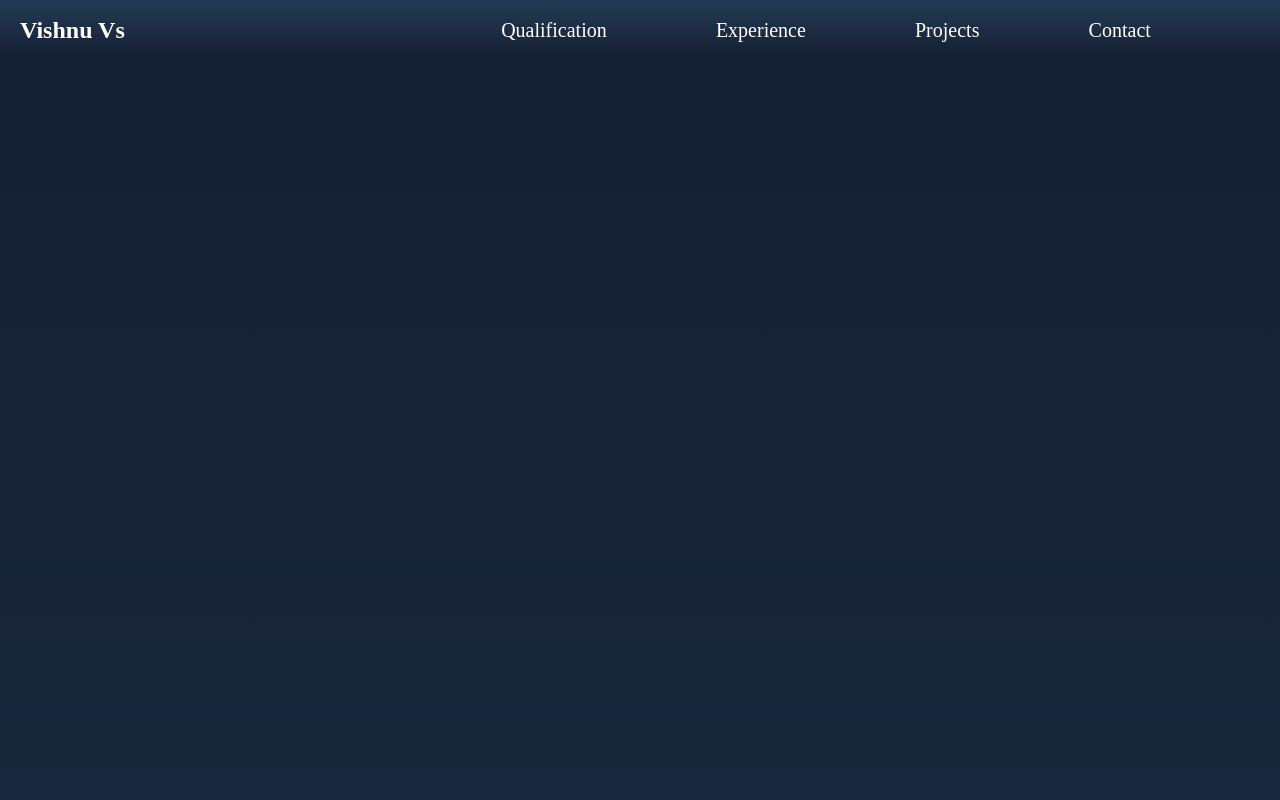
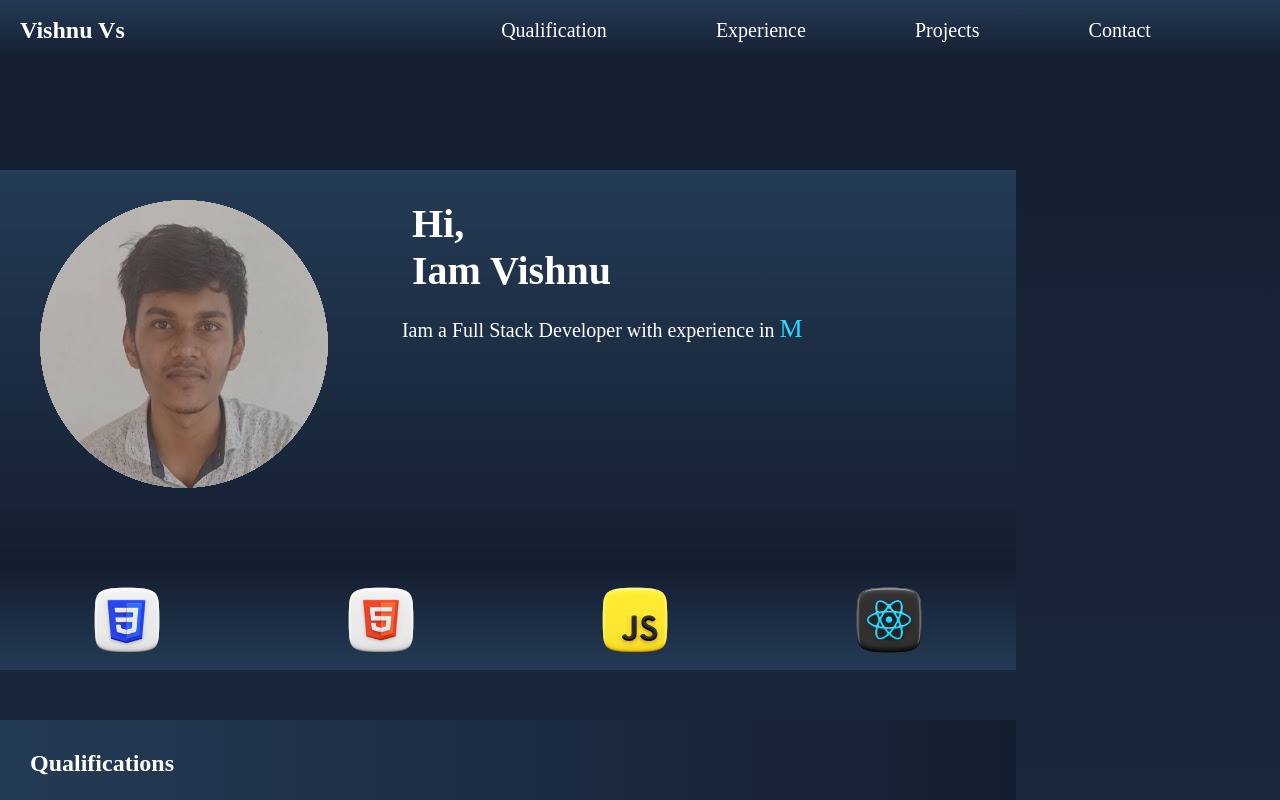
Before and after one commit to Vishnu648/Portfolio, a React (Vite) app: page / in a window 1280 px wide. Shown: the top 800 px of the page. Built offline with nearby package versions, Linux system fonts and the light colour scheme.

Commit message:
Update App.jsx

```diff
--- a/src/App.jsx
+++ b/src/App.jsx
@@ -12,9 +12,8 @@ function App() {
     <div className={styles.App}>
      <Navbar/>
 <div style={{
-   position:'relative',
-   top:'60px',
-   display:'none'
+   position:'absolute',
+   top:'70px',
 }}>
       <Intro/>
       <Logo/>
```
